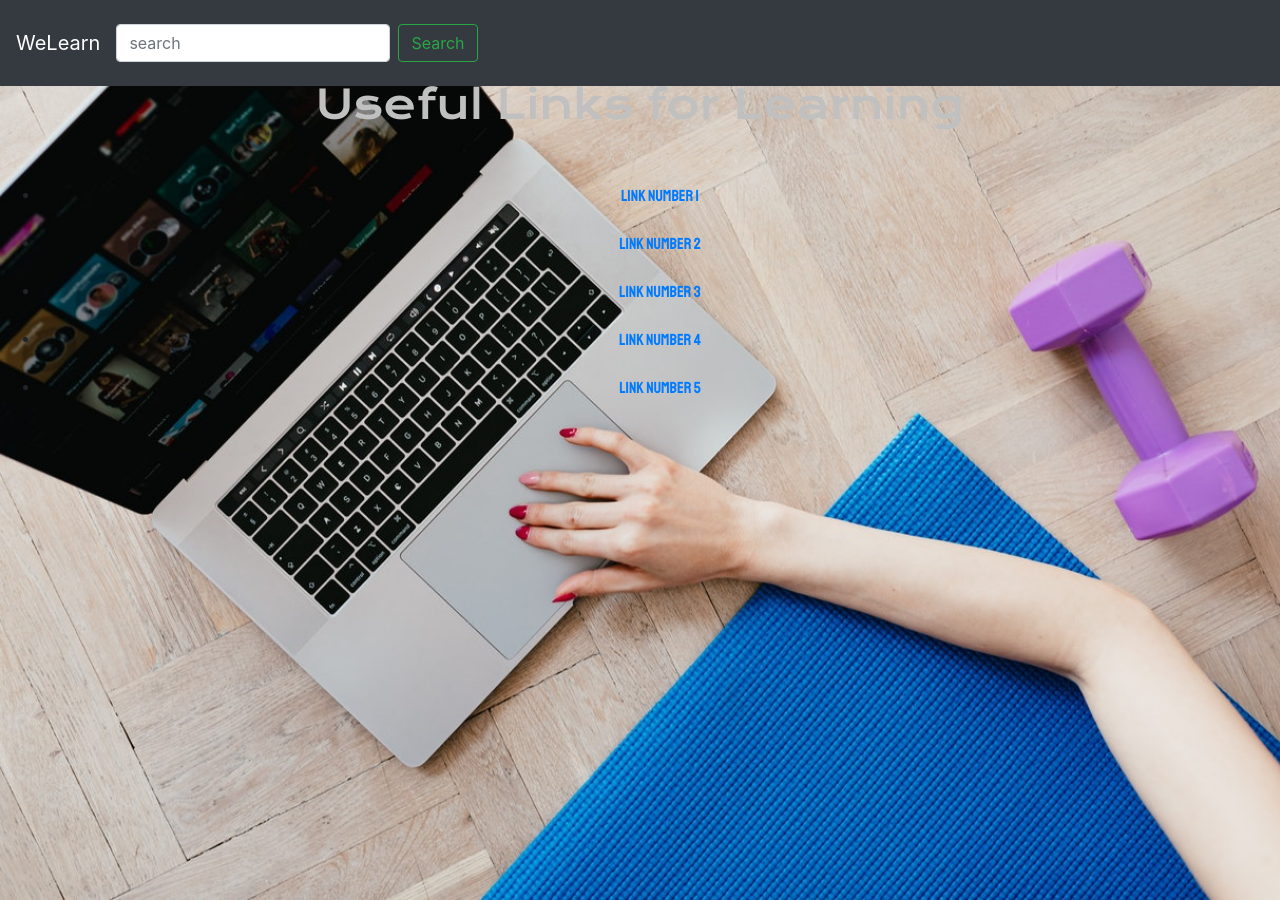
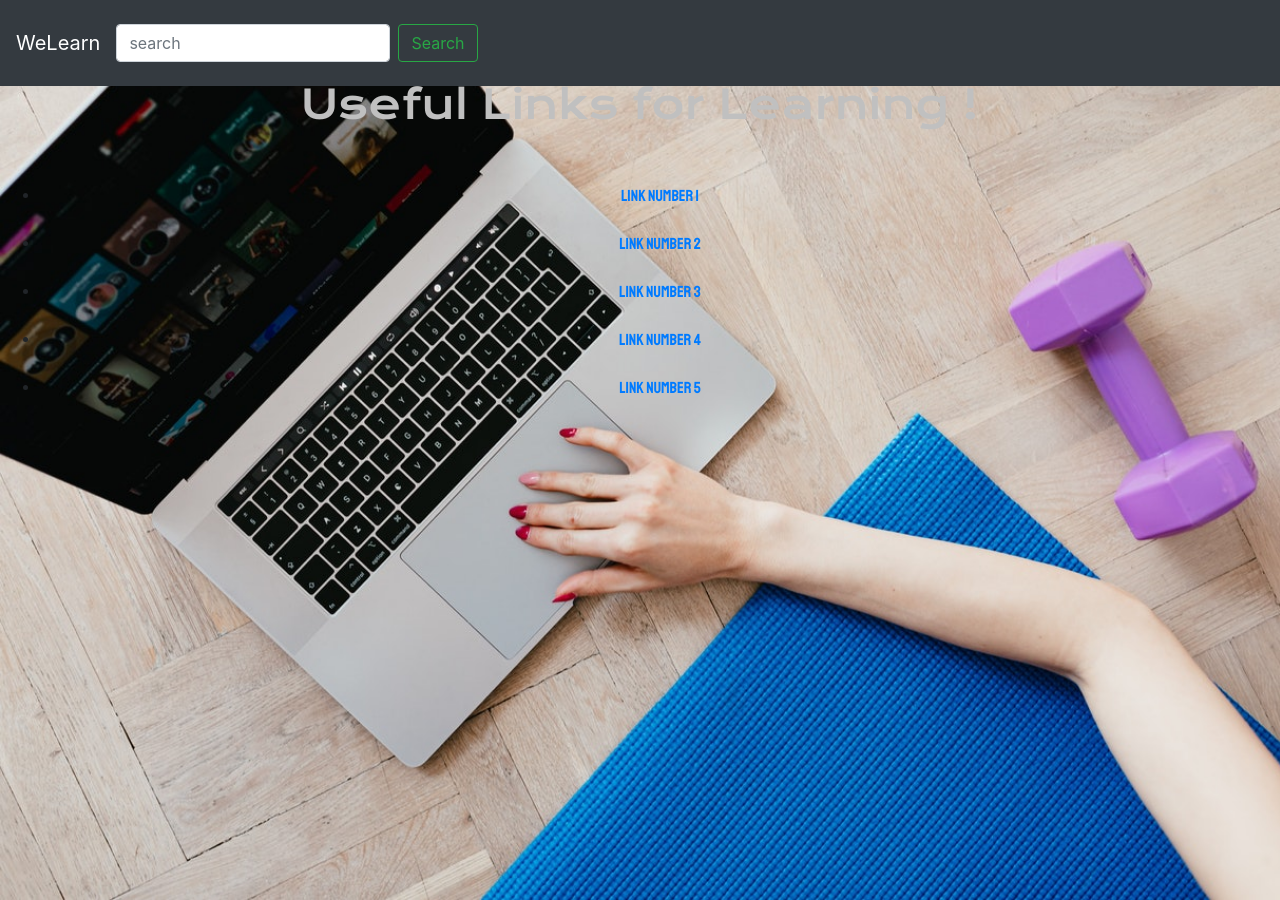
Before and after one commit to Aletsou/TechLabsProject, a website: page components/workout.html in a window 1280 px wide. Shown: the top 900 px of the page. Drawn offline with nearby package versions, Linux system fonts and the light colour scheme.

Commit message:
Changed Workout.html

```diff
--- a/components/workout.html
+++ b/components/workout.html
@@ -27,7 +27,7 @@
         </div>
        <div>
            <div id="inner_remaining" style="background-image: url('../images/workoutfree.jpg">
-             <h1>Useful Links for Learning</h1>
+             <h1>Useful Links for Learning !</h1>
              <br><br>
              <ul id="ul">
                <li><a href="" >Link number 1</a></li>
```
